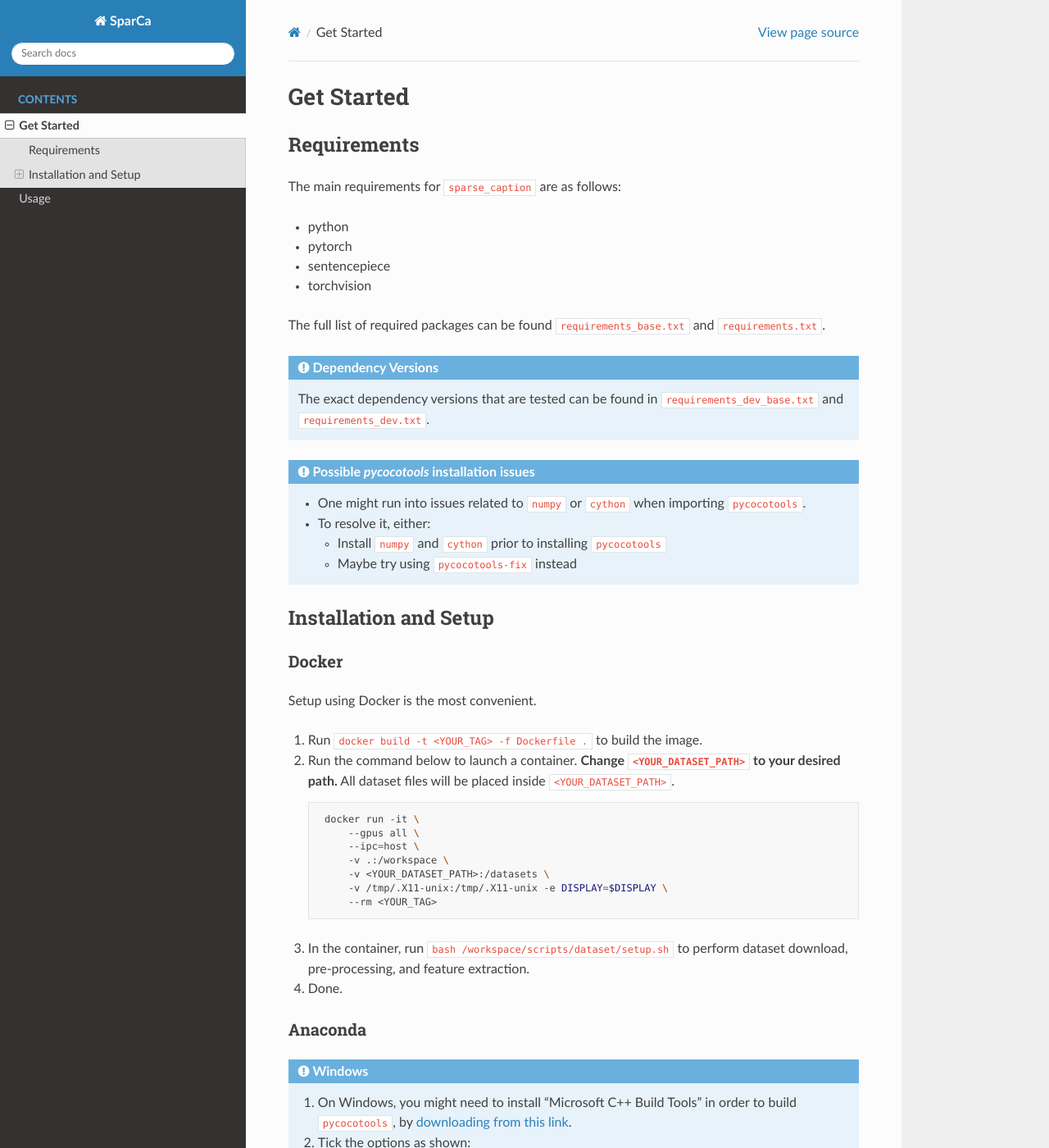
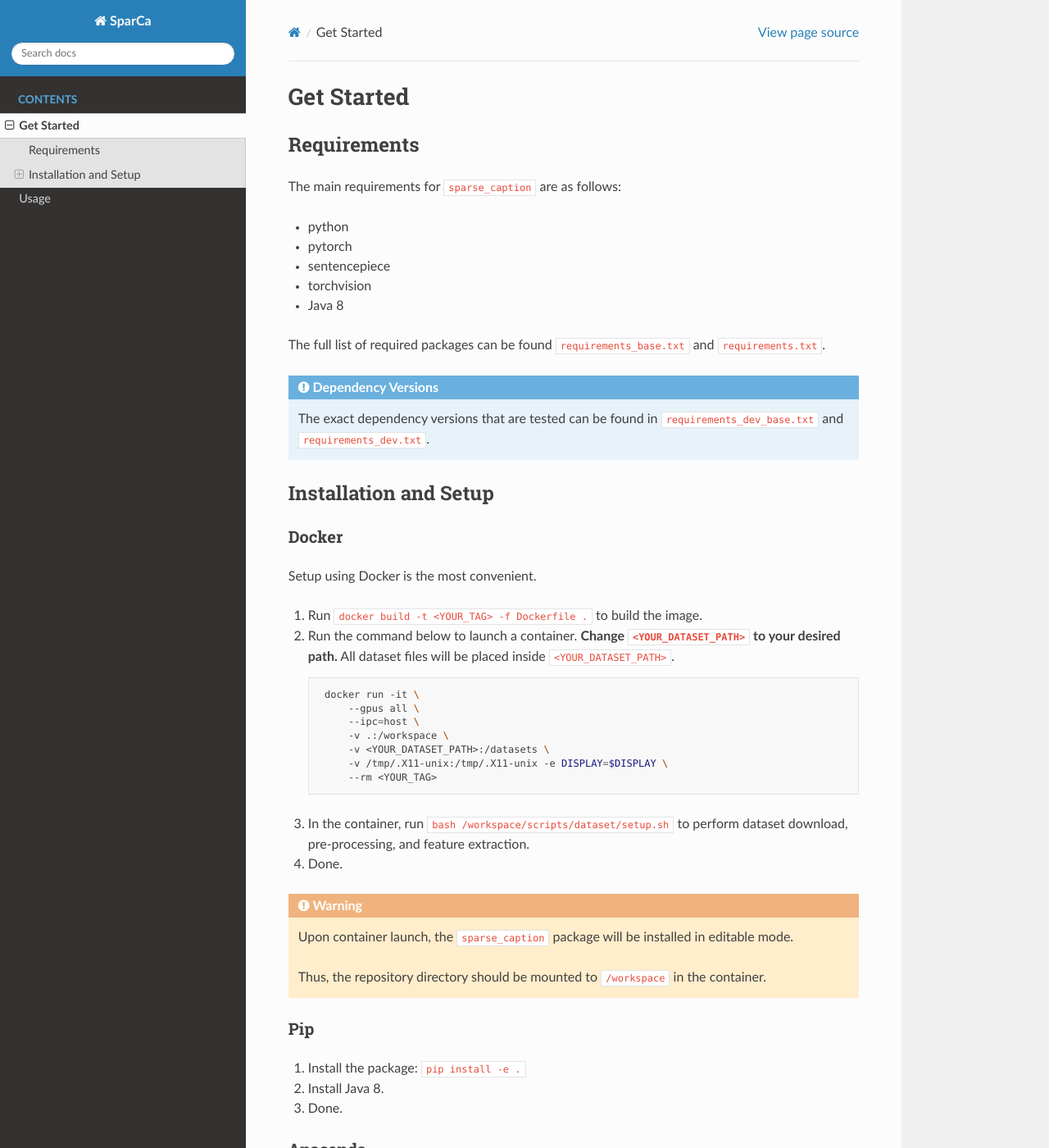
Before and after one commit to jiahuei/sparse-image-captioning, a Sphinx documentation site: the page built from docs/get_started.md, in a window 1280 px wide and 1400 px high. Shown: the whole window at 82% size. Built offline with Sphinx 7.4.7 and the Read the Docs theme 2.0.0, drawn with Linux system fonts in a browser that asks for light colours; pages that are not in the unit, such as notebooks, are missing from menus; some of the changed text lies outside the part shown.

Commit message:
Update get_started.md

````diff
--- a/docs/get_started.md
+++ b/docs/get_started.md
@@ -8,18 +8,12 @@ The main requirements for `sparse_caption` are as follows:
 * pytorch
 * sentencepiece
 * torchvision
+* Java 8
 
 The full list of required packages can be found `requirements_base.txt` and `requirements.txt`.
 
 ```{admonition} Dependency Versions
 The exact dependency versions that are tested can be found in `requirements_dev_base.txt` and `requirements_dev.txt`.
-```
-
-```{admonition} Possible *pycocotools* installation issues
-* One might run into issues related to `numpy` or `cython` when importing `pycocotools`.
-* To resolve it, either:
-    * Install `numpy` and `cython` prior to installing `pycocotools`
-    * Maybe try using `pycocotools-fix` instead
 ```
 
 
@@ -41,6 +35,18 @@ Setup using Docker is the most convenient.
    ```
 3. In the container, run `bash /workspace/scripts/dataset/setup.sh` to perform dataset download, pre-processing, and feature extraction.
 4. Done.
+
+```{warning}
+Upon container launch, the `sparse_caption` package will be installed in editable mode.
+
+Thus, the repository directory should be mounted to `/workspace` in the container.
+```
+
+### Pip
+
+1. Install the package: `pip install -e .`
+2. Install Java 8.
+3. Done.
 
 ### Anaconda
 
@@ -65,5 +71,13 @@ by [downloading from this link](https://visualstudio.microsoft.com/visual-cpp-bu
     conda install pytest
     conda install -c conda-forge black doc8 myst-parser sphinx sphinx-autobuild sphinx_rtd_theme
     ```
-2. Install Java 8.
-3. Done.
+2. Install the package: `pip install -e .`
+3. Install Java 8.
+4. Done.
+
+```{admonition} Possible *pycocotools* installation issues
+* One might run into issues related to `numpy` or `cython` when importing `pycocotools`.
+* To resolve it, either:
+    * Install `numpy` and `cython` prior to installing `pycocotools`
+    * Maybe try using `pycocotools-fix` instead
+```
````
